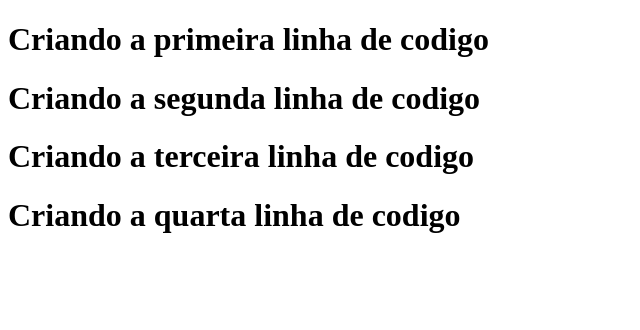
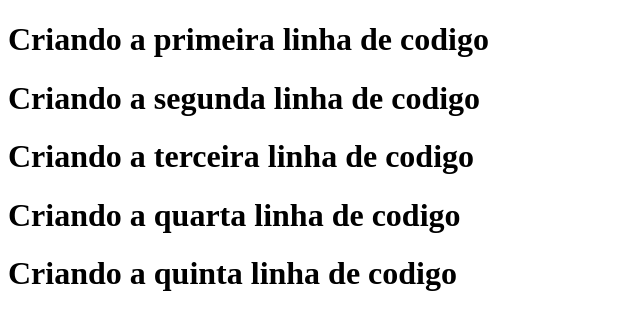
Before and after one commit to Bia0107/ProjetoGitA, a plain HTML site: page index.html in a window 1280 px wide. Shown: the whole page, without its empty margins (0-640 px from the left). Drawn offline with Linux system fonts and the light colour scheme.

Commit message:
criando a quinta linha de codigo

```diff
--- a/index.html
+++ b/index.html
@@ -11,5 +11,6 @@
     <h1>Criando a segunda linha de codigo</h1>
     <h1>Criando a terceira linha de codigo</h1>
     <h1>Criando a quarta linha de codigo</h1>
+    <h1>Criando a quinta linha de codigo</h1>
 </body>
 </html>
```
